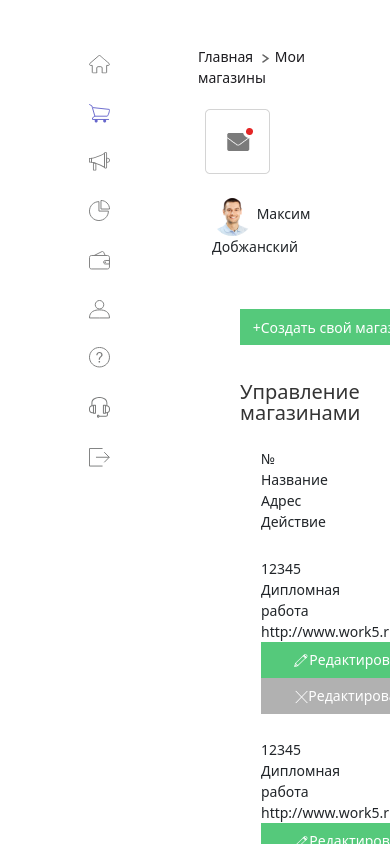
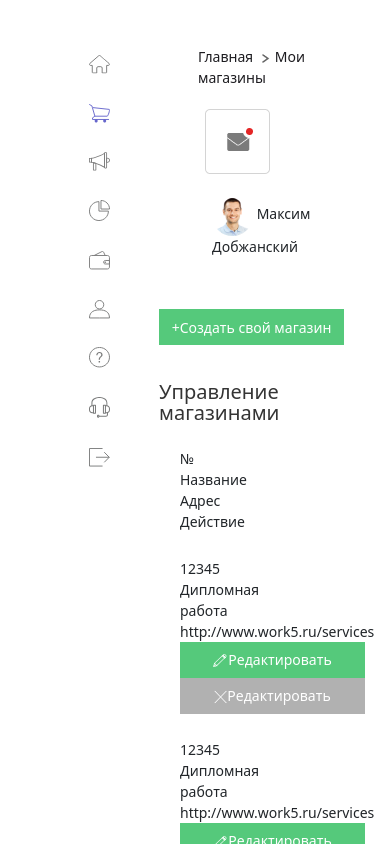
Before and after one commit to AnGu9192/work, a plain HTML site: page index.html in a window 390 px wide. Drawn offline with nearby package versions, Linux system fonts and the light colour scheme.

Commit message:
Update style.css

```diff
--- a/style.css
+++ b/style.css
@@ -176,13 +176,12 @@ margin-top: 35.5px;
 
    .container-main{
       width: 80px;
-      flex-wrap: wrap;
+      margin-left: -60px;
+
 
    }
 
 }
-
-
 
 @media (max-width:768px) {
    /*
```
